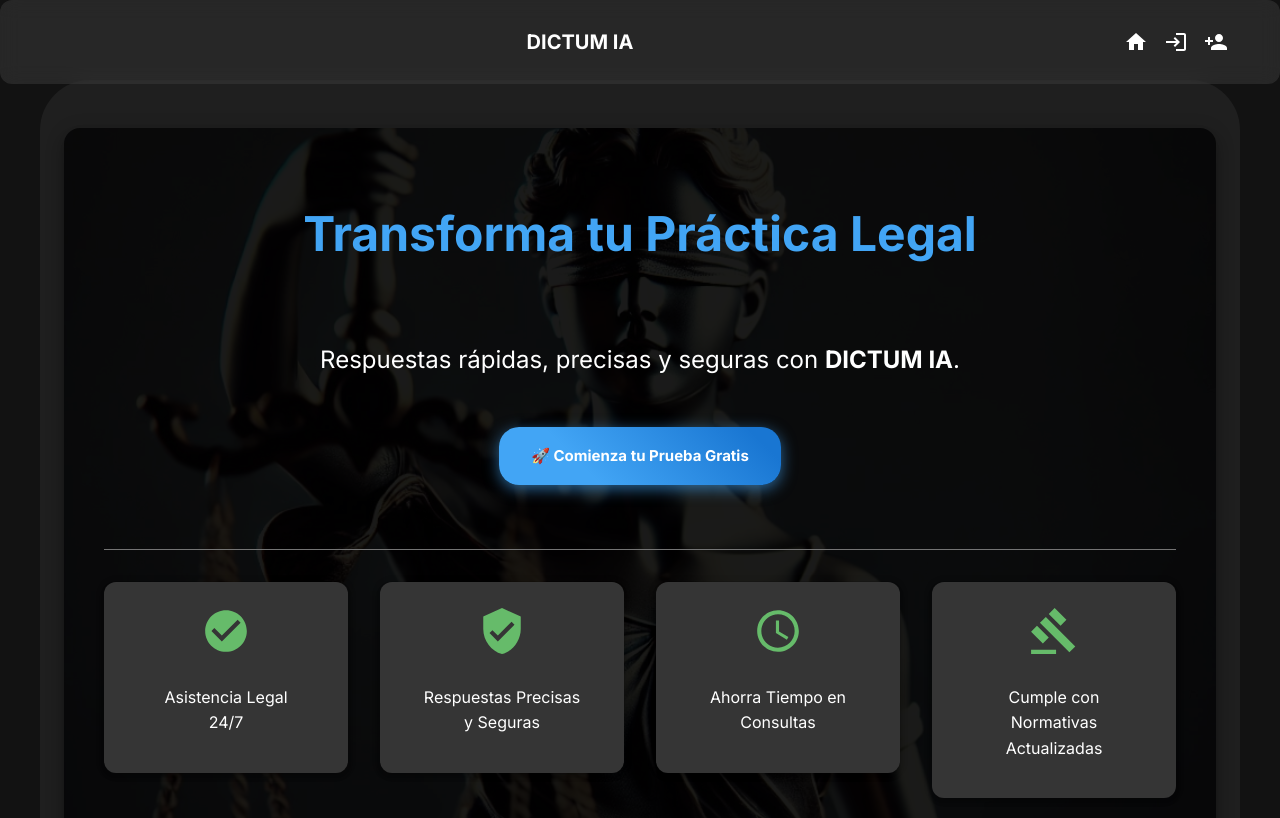
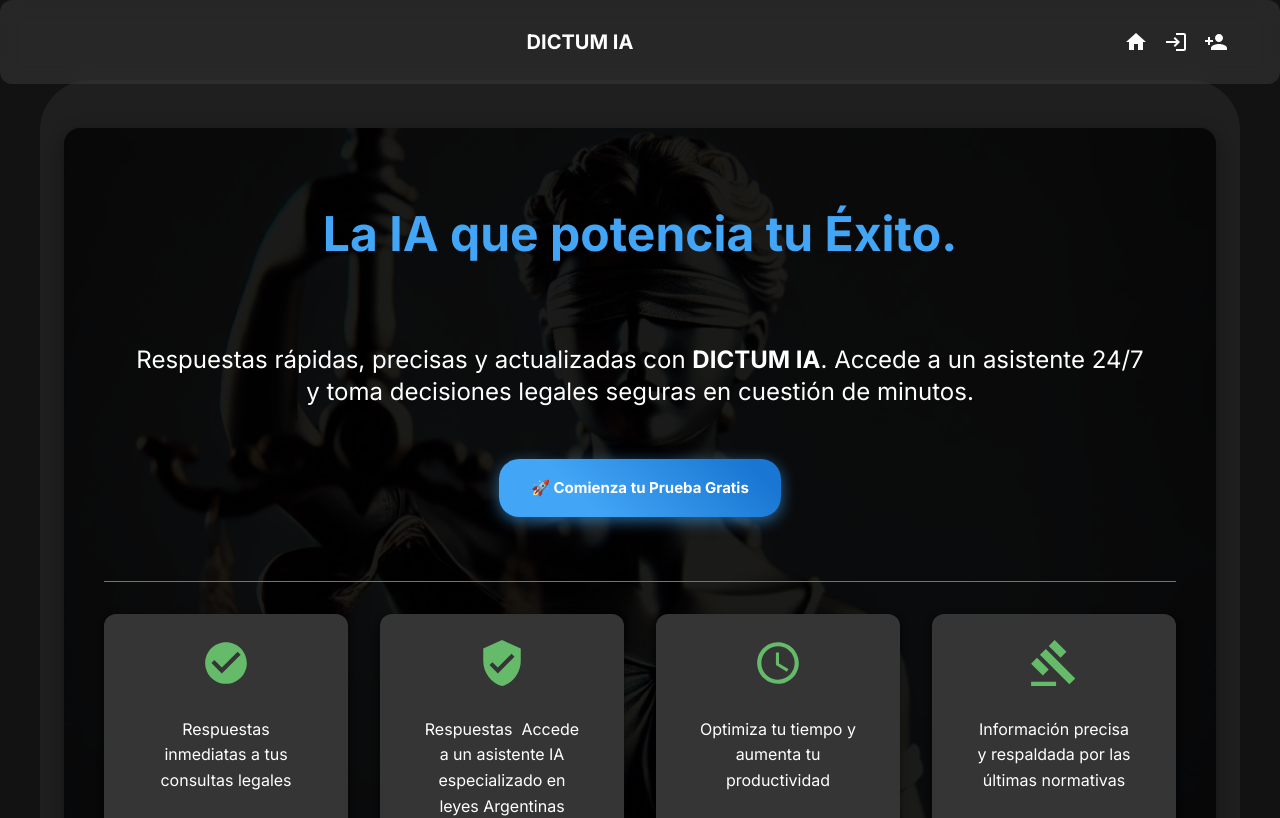
Before and after one commit to MatiasVilla91/chatbotabogado, a React (Vite) app in the folder frontend/: page /nuevahome in a window 1280 px wide. Shown: the top 818 px of the page. Built offline with nearby package versions, Linux system fonts and the light colour scheme; no server answers.

Commit message:
marketing

```diff
--- a/frontend/src/pages/nuevahome.jsx
+++ b/frontend/src/pages/nuevahome.jsx
@@ -17,11 +17,11 @@
     <Container maxWidth="lg" sx={{ mt: 6, textAlign: "center" }}>
       <Paper elevation={10} sx={{ padding: 5, borderRadius: 4, backgroundImage: 'url(/justice-bg.jpg)', backgroundSize: 'cover', backgroundPosition: 'center', backgroundBlendMode: 'multiply', backgroundColor: '#1a1a1a' }}>
         <Typography variant="h3" sx={{ mb: 3, fontWeight: "bold", color: "#42a5f5" }}>
-          Transforma tu Práctica Legal
+        La IA que potencia tu Éxito.
         </Typography>
 
         <Typography variant="h5" sx={{ mb: 4, color: '#fff' }}>
-          Respuestas rápidas, precisas y seguras con <strong>DICTUM IA</strong>.
+          Respuestas rápidas, precisas y actualizadas con <strong>DICTUM IA</strong>. Accede a un asistente 24/7 y toma decisiones legales seguras en cuestión de minutos.
         </Typography>
 
         <Button variant="contained" size="large" sx={{ mb: 4, padding: '16px 32px', fontWeight: 'bold', background: 'linear-gradient(45deg, #42a5f5 30%, #1976d2 90%)', borderRadius: '20px', boxShadow: '0 4px 15px rgba(66, 165, 245, 0.6)' }}>
@@ -35,7 +35,7 @@
             <Paper elevation={4} sx={{ padding: 3, borderRadius: 3, backgroundColor: '#212121', '&:hover': { backgroundColor: '#2e2e2e' } }}>
               <CheckCircleIcon color="success" sx={{ fontSize: 50 }} />
               <Typography variant="body1" sx={{ mt: 1, color: '#fff' }}>
-                Asistencia Legal 24/7
+              Respuestas inmediatas a tus consultas legales
               </Typography>
             </Paper>
           </Grid>
@@ -43,7 +43,7 @@
             <Paper elevation={4} sx={{ padding: 3, borderRadius: 3, backgroundColor: '#212121', '&:hover': { backgroundColor: '#2e2e2e' } }}>
               <VerifiedUserIcon color="success" sx={{ fontSize: 50 }} />
               <Typography variant="body1" sx={{ mt: 1, color: '#fff' }}>
-                Respuestas Precisas y Seguras
+                Respuestas  Accede a un asistente IA especializado en leyes Argentinas disponible 24/7
               </Typography>
             </Paper>
           </Grid>
@@ -51,7 +51,7 @@
             <Paper elevation={4} sx={{ padding: 3, borderRadius: 3, backgroundColor: '#212121', '&:hover': { backgroundColor: '#2e2e2e' } }}>
               <AccessTimeIcon color="success" sx={{ fontSize: 50 }} />
               <Typography variant="body1" sx={{ mt: 1, color: '#fff' }}>
-                Ahorra Tiempo en Consultas
+              Optimiza tu tiempo y aumenta tu productividad
               </Typography>
             </Paper>
           </Grid>
@@ -59,7 +59,7 @@
             <Paper elevation={4} sx={{ padding: 3, borderRadius: 3, backgroundColor: '#212121', '&:hover': { backgroundColor: '#2e2e2e' } }}>
               <GavelIcon color="success" sx={{ fontSize: 50 }} />
               <Typography variant="body1" sx={{ mt: 1, color: '#fff' }}>
-                Cumple con Normativas Actualizadas
+              Información precisa y respaldada por las últimas normativas
               </Typography>
             </Paper>
           </Grid>
```
